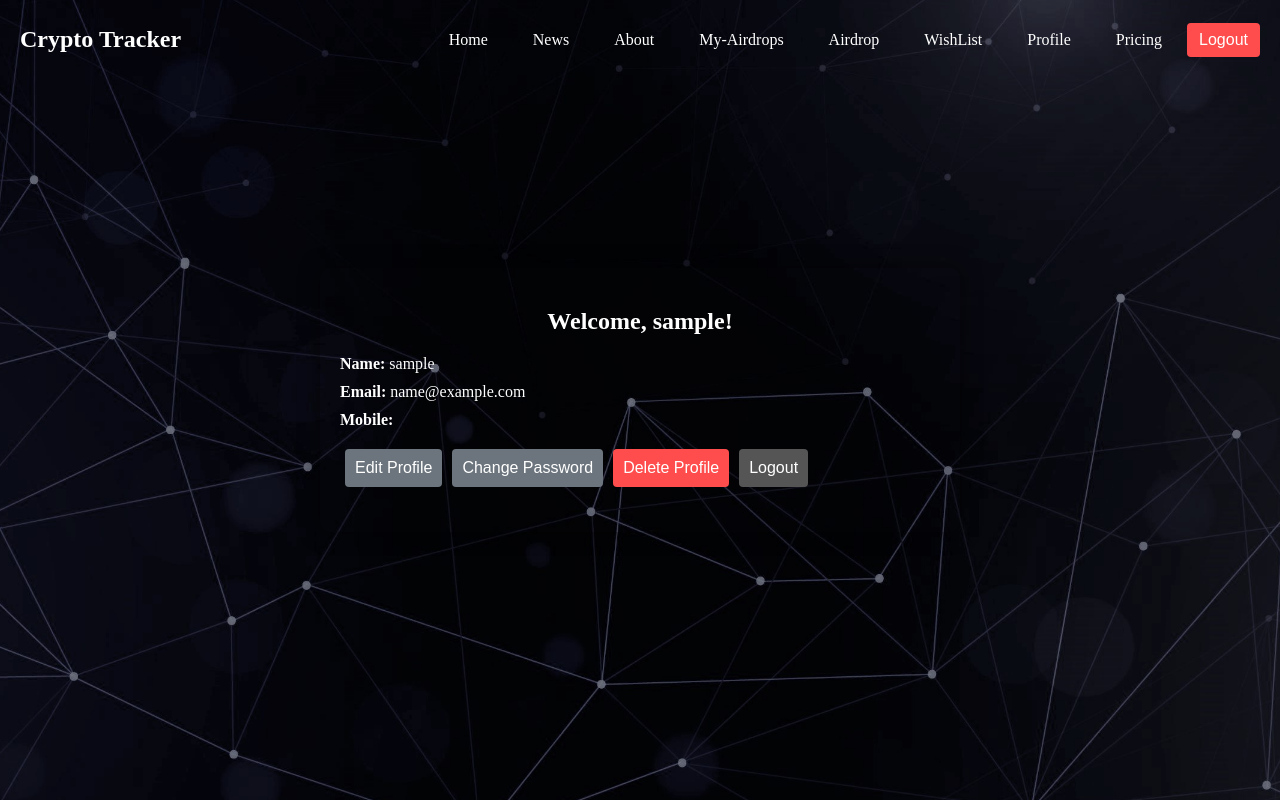
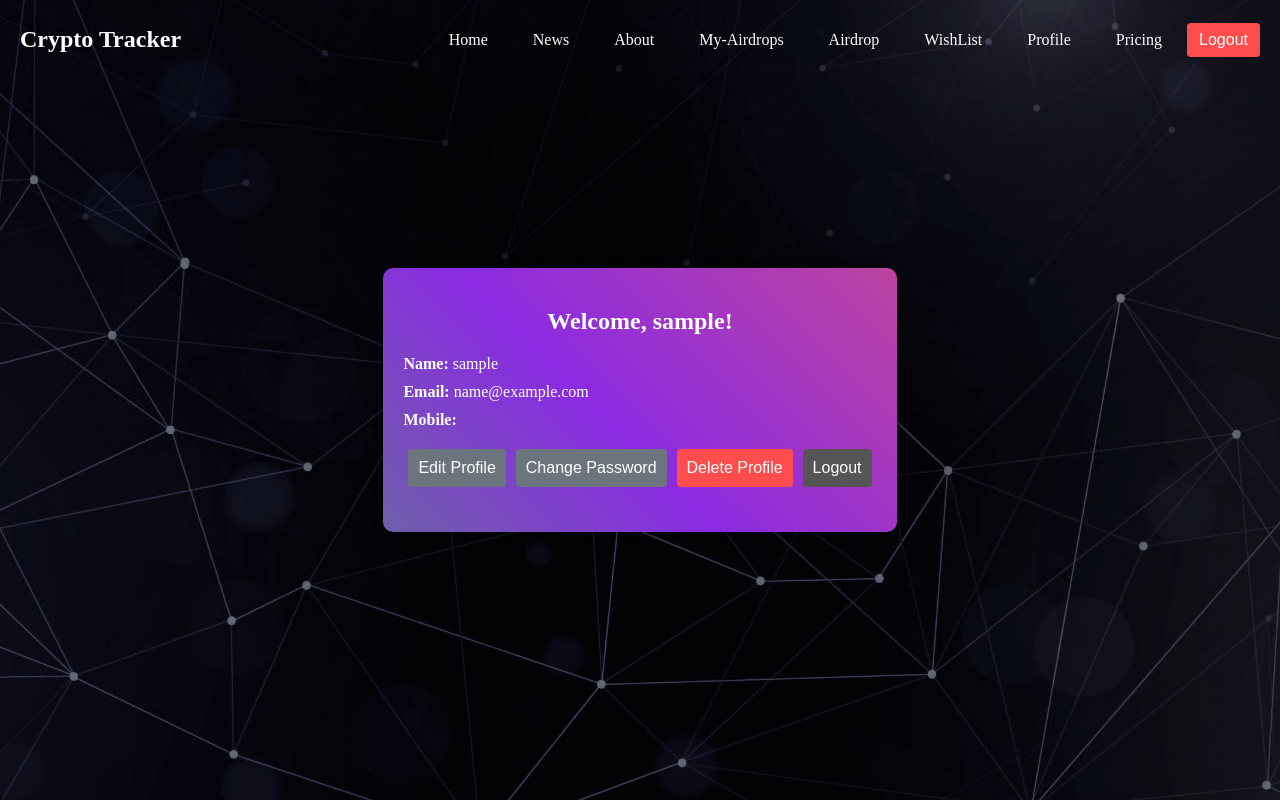
Before and after one commit to tuharhirawat/CryptoTrackingClientServer, a React (Vite) app in the folder CryptoTrackerClient ( ReactJS )/: page /dashboard in a window 1280 px wide. Shown: the top 800 px of the page. Built offline with nearby package versions, Linux system fonts and the light colour scheme; sample sign-in values are in the browser's storage.

Commit message:
changes made in pricing page by adding pagination

```diff
--- a/CryptoTrackerClient ( ReactJS )/src/components/Dashboard.jsx
+++ b/CryptoTrackerClient ( ReactJS )/src/components/Dashboard.jsx
@@ -402,15 +402,101 @@ const Background = styled.div`
   color: #fff;
 `;
 
+// const ProfileContainer = styled.div`
+//   width: 90%;
+//   max-width: 600px;
+//   padding: 20px;
+//   // background-color: #444;
+//   border-radius: 10px;
+//   box-shadow: 0px 0px 20px rgba(0, 0, 0, 0.5);
+//   text-align: center;
+// `;
+
 const ProfileContainer = styled.div`
-  width: 90%;
-  max-width: 600px;
+  position: relative;
+  background: linear-gradient(45deg, #ff6347, #32cd32, #8a2be2, #ff6347);
+  background-size: 400% 400%;
+  animation: gradientAnimation 10s ease infinite;
   padding: 20px;
-  // background-color: #444;
   border-radius: 10px;
-  box-shadow: 0px 0px 20px rgba(0, 0, 0, 0.5);
+  box-shadow: 0px 0px 10px rgba(0, 0, 0, 0.5);
   text-align: center;
+  transition: transform 0.3s ease, box-shadow 0.3s ease;
+  overflow: hidden;
+
+  &:before {
+    content: '';
+    position: absolute;
+    top: 0;
+    left: 0;
+    right: 0;
+    bottom: 0;
+    background: rgba(255, 215, 0, 0.2);
+    z-index: -1;
+    animation: pulse 1.5s infinite ease-in-out;
+  }
+
+  &:hover {
+    transform: scale(1.05);
+    box-shadow: 0px 0px 15px rgba(255, 215, 0, 0.8);
+  }
+
+  @keyframes gradientAnimation {
+    0% {
+      background-position: 0% 50%;
+    }
+    50% {
+      background-position: 100% 50%;
+    }
+    100% {
+      background-position: 0% 50%;
+    }
+  }
+
+  @keyframes pulse {
+    0% {
+      opacity: 0.2;
+    }
+    50% {
+      opacity: 0.8;
+    }
+    100% {
+      opacity: 0.2;
+    }
+  }
 `;
+
+
+
+// const ProfileContainer = styled.div`
+//   width: 90%;
+//   max-width: 600px;
+//   padding: 20px;
+//   border-radius: 10px;
+//   box-shadow: 0px 0px 20px rgba(0, 0, 0, 0.5);
+//   text-align: center;
+  // animation: jiggle 1s ease-in-out infinite;
+
+  // Keyframes for the jiggle effect
+  // @keyframes jiggle {
+  //   0% {
+  //     transform: rotate(0deg);
+  //   }
+  //   25% {
+  //     transform: rotate(5deg);
+  //   }
+  //   50% {
+  //     transform: rotate(-5deg);
+  //   }
+  //   75% {
+  //     transform: rotate(5deg);
+  //   }
+  //   100% {
+  //     transform: rotate(0deg);
+  //   }
+  // }
+
+//`;
 
 const ProfileDetails = styled.div`
   margin: 20px 0;
--- a/CryptoTrackerClient ( ReactJS )/src/components/MyAirdrops.jsx
+++ b/CryptoTrackerClient ( ReactJS )/src/components/MyAirdrops.jsx
@@ -689,7 +689,7 @@ const FormContainer = styled.div`
     justify-content: center;
     align-items: center;
     height: 100%;
-    width: 100vw;
+    margin-left:-50px;
     padding: 20px;
     border-radius: 10px;
     box-shadow: 0 0 20px rgba(0,0,0,0.1);
@@ -697,7 +697,7 @@ const FormContainer = styled.div`
 `;
 
 const MainForm = styled.div`
-    width: 100%;
+    // width: 100%;
     max-width: 500px;
     margin-top: 120px;
     padding: 20px;
--- a/CryptoTrackerClient ( ReactJS )/src/data/db.json
+++ b/CryptoTrackerClient ( ReactJS )/src/data/db.json
@@ -73,6 +73,16 @@
       "connectedVia": "dfbgdfgvdfgvdf",
       "joinDate": "",
       "currentUser": "bob.marley@example.com"
+    },
+    {
+      "id": "908c",
+      "airdropName": "sdgdfgdf",
+      "airdropLink": "https://www.google.com.in",
+      "referCode": "",
+      "airdropType": "Token",
+      "connectedVia": "klnfclkdsnfkldskls",
+      "joinDate": "",
+      "currentUser": "rameshchow@hotmail.com"
     }
   ],
   "airdrops": [
--- a/CryptoTrackerClient ( ReactJS )/src/index.css
+++ b/CryptoTrackerClient ( ReactJS )/src/index.css
@@ -69,6 +69,6 @@ button:focus-visible {
 
 body{
   margin: -30px;
-  margin-left: -10px;
-  margin-right: -10px;
+  margin-left: 0px;
+  margin-right: 0px;
 }
```
Also changed, not shown: CryptoTrackerClient ( ReactJS )/src/App.jsx (+13 -1 lines), CryptoTrackerClient ( ReactJS )/src/components/Home.jsx (+1 -32 lines), CryptoTrackerClient ( ReactJS )/src/components/Pricing.jsx (+278 -29 lines), 2 other files (tests, documents, lock files or other folders).
